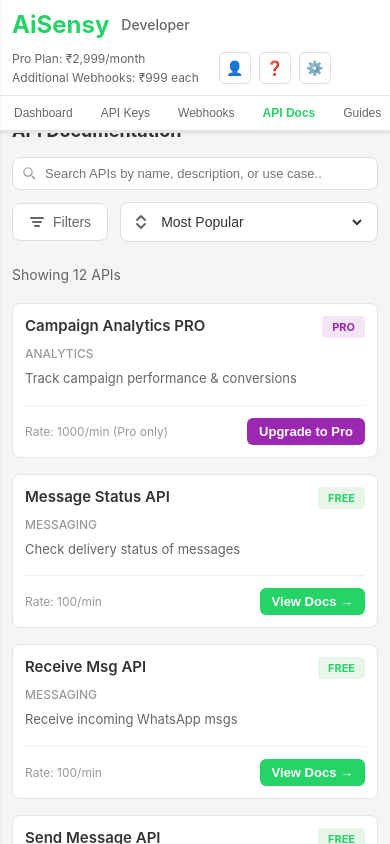
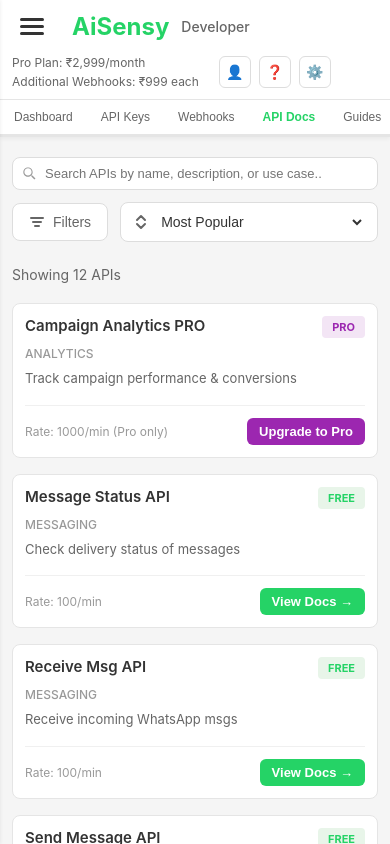
Before and after one commit to Mishragp/aisensy-dashboard, a React (Vite) app: page /developer/api-docs in a window 390 px wide. Built offline with nearby package versions, Linux system fonts and the light colour scheme.

Commit message:
Fix mobile menu button, header visibility, and default route to show main dashboard

```diff
--- a/src/components/Dashboard.jsx
+++ b/src/components/Dashboard.jsx
@@ -65,16 +65,18 @@
       />
       <div className={`dashboard-main ${sidebarHidden ? 'sidebar-hidden' : ''}`}>
         {!developerView && <Header onMenuClick={handleSidebarToggle} />}
-        {developerView === "dashboard" ? (
-          <DeveloperDashboard />
+        {developerView === null || developerView === undefined ? (
+          <MainContent />
+        ) : developerView === "dashboard" ? (
+          <DeveloperDashboard onMenuClick={handleSidebarToggle} />
         ) : developerView === "api-keys" ? (
-          <APIKeyManagement />
+          <APIKeyManagement onMenuClick={handleSidebarToggle} />
         ) : developerView === "api-docs" ? (
-          <APIDiscovery />
+          <APIDiscovery onMenuClick={handleSidebarToggle} />
         ) : developerView === "api-detail" ? (
-          <APIDetailView />
+          <APIDetailView onMenuClick={handleSidebarToggle} />
         ) : developerView === "webhooks" ? (
-          <WebhookManagement />
+          <WebhookManagement onMenuClick={handleSidebarToggle} />
         ) : (
           <MainContent />
         )}
--- a/src/components/Developer/APIDetailView.jsx
+++ b/src/components/Developer/APIDetailView.jsx
@@ -3,7 +3,7 @@
 import DeveloperHeader from './DeveloperHeader'
 import './APIDetailView.css'
 
-function APIDetailView() {
+function APIDetailView({ onMenuClick }) {
   const { apiId } = useParams()
   const navigate = useNavigate()
   const [activeTab, setActiveTab] = useState('overview')
@@ -168,7 +168,7 @@
 
   return (
     <div className="api-detail-view">
-      <DeveloperHeader activeTab="api-docs" />
+      <DeveloperHeader activeTab="api-docs" onMenuClick={onMenuClick} />
       <div className="api-detail-content">
         <div className="api-detail-header">
           <button className="back-btn" onClick={() => navigate('/developer/api-docs')}>
--- a/src/components/Developer/APIDiscovery.jsx
+++ b/src/components/Developer/APIDiscovery.jsx
@@ -3,7 +3,7 @@
 import DeveloperHeader from './DeveloperHeader'
 import './APIDiscovery.css'
 
-function APIDiscovery() {
+function APIDiscovery({ onMenuClick }) {
   const navigate = useNavigate()
   const [searchQuery, setSearchQuery] = useState('')
   const [categoryFilter, setCategoryFilter] = useState('all')
@@ -204,7 +204,7 @@
 
   return (
     <div className="api-discovery">
-      <DeveloperHeader activeTab="api-docs" />
+      <DeveloperHeader activeTab="api-docs" onMenuClick={onMenuClick} />
       <div className="api-discovery-content">
         <div className="api-discovery-header">
           <h1 className="page-title">API Documentation</h1>
--- a/src/components/Developer/APIKeyManagement.jsx
+++ b/src/components/Developer/APIKeyManagement.jsx
@@ -6,7 +6,7 @@
 import GenerateKeyModal from './APIKeys/GenerateKeyModal'
 import './APIKeyManagement.css'
 
-function APIKeyManagement() {
+function APIKeyManagement({ onMenuClick }) {
   const navigate = useNavigate()
   const [apiKeys, setApiKeys] = useState([])
   const [showGenerateModal, setShowGenerateModal] = useState(false)
@@ -79,7 +79,7 @@
 
   return (
     <div className="api-key-management">
-      <DeveloperHeader activeTab="api-keys" />
+      <DeveloperHeader activeTab="api-keys" onMenuClick={onMenuClick} />
       <div className="api-key-content">
         {apiKeys.length === 0 || apiKeys.filter(k => k.status === 'active').length === 0 ? (
           <EmptyStateView onGenerateClick={() => setShowGenerateModal(true)} />
--- a/src/components/Developer/DeveloperDashboard.jsx
+++ b/src/components/Developer/DeveloperDashboard.jsx
@@ -8,10 +8,10 @@
 import HelpResources from './HelpResources'
 import './DeveloperDashboard.css'
 
-function DeveloperDashboard() {
+function DeveloperDashboard({ onMenuClick }) {
   return (
     <div className="developer-dashboard">
-      <DeveloperHeader />
+      <DeveloperHeader onMenuClick={onMenuClick} />
       <div className="developer-content">
         <div className="developer-main">
           <OnboardingCard />
--- a/src/components/Developer/DeveloperHeader.css
+++ b/src/components/Developer/DeveloperHeader.css
@@ -26,6 +26,26 @@
 .dev-header-left {
   display: flex;
   align-items: center;
+  gap: 12px;
+}
+
+.dev-mobile-menu-btn {
+  display: none;
+  flex-direction: column;
+  gap: 4px;
+  background: none;
+  border: none;
+  cursor: pointer;
+  padding: 8px;
+  margin-right: 8px;
+}
+
+.dev-mobile-menu-btn span {
+  width: 24px;
+  height: 3px;
+  background-color: #333;
+  border-radius: 2px;
+  transition: all 0.3s;
 }
 
 .dev-logo {
@@ -134,6 +154,10 @@
     left: 0; /* Full width on mobile */
   }
 
+  .dev-mobile-menu-btn {
+    display: flex;
+  }
+
   .dev-header-top {
     padding: 12px 16px;
     flex-direction: column;
--- a/src/components/Developer/DeveloperHeader.jsx
+++ b/src/components/Developer/DeveloperHeader.jsx
@@ -2,13 +2,18 @@
 import { useNavigate } from 'react-router-dom'
 import './DeveloperHeader.css'
 
-function DeveloperHeader({ activeTab = 'dashboard' }) {
+function DeveloperHeader({ activeTab = 'dashboard', onMenuClick }) {
   const navigate = useNavigate()
 
   return (
     <div className="developer-header">
       <div className="dev-header-top">
         <div className="dev-header-left">
+          <button className="dev-mobile-menu-btn" onClick={onMenuClick}>
+            <span></span>
+            <span></span>
+            <span></span>
+          </button>
           <div className="dev-logo">
             <span className="aisensy-logo">AiSensy</span>
             <span className="dev-badge">Developer</span>
--- a/src/components/Developer/WebhookManagement.jsx
+++ b/src/components/Developer/WebhookManagement.jsx
@@ -5,7 +5,7 @@
 import PurchaseWebhookModal from './Webhooks/PurchaseWebhookModal'
 import './WebhookManagement.css'
 
-function WebhookManagement() {
+function WebhookManagement({ onMenuClick }) {
   const [webhooks, setWebhooks] = useState([])
   const [showCreateModal, setShowCreateModal] = useState(false)
   const [showPurchaseModal, setShowPurchaseModal] = useState(false)
@@ -85,7 +85,7 @@
 
   return (
     <div className="webhook-management">
-      <DeveloperHeader activeTab="webhooks" />
+      <DeveloperHeader activeTab="webhooks" onMenuClick={onMenuClick} />
       <div className="webhook-management-content">
         <WebhookDashboard
           webhooks={activeWebhooks}
```
